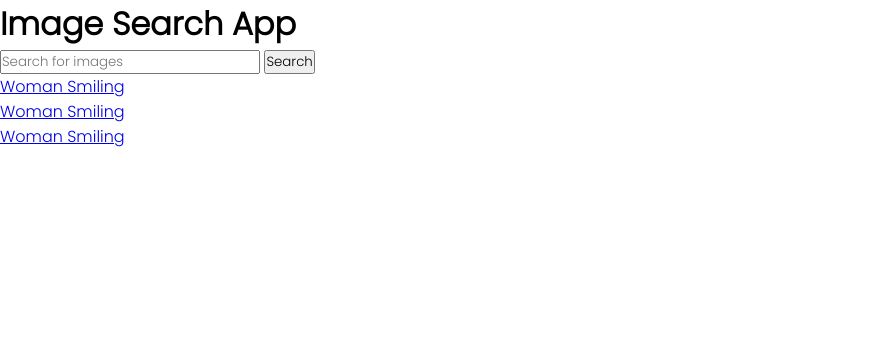
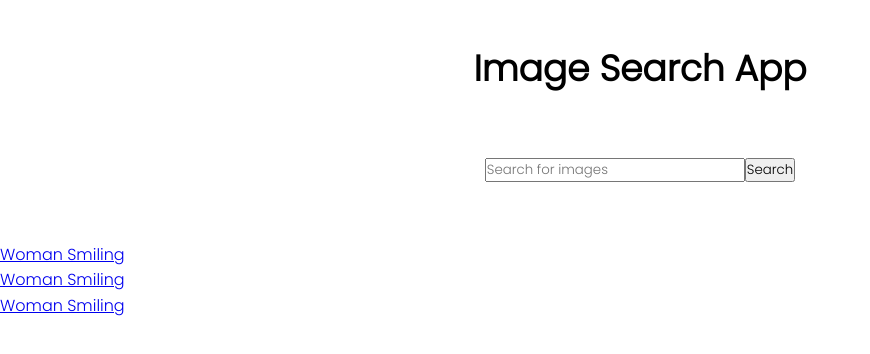
Before and after one commit to Guavalines/Image_Search, a plain HTML site: page index.html in a window 1280 px wide. Shown: the whole page, without its empty margins (0-870 px from the left). Drawn offline with Linux system fonts and the light colour scheme.

Commit message:
styled heading and form

```diff
--- a/style.css
+++ b/style.css
@@ -7,3 +7,21 @@
   box-sizing: border-box;
   font-family: 'Poppins', sans-serif;
 }
+
+body{
+  line-height: 1.6;
+}
+
+h1{
+  font-size: 36px;
+  font-weight: bold;
+  text-align: center;
+  margin: 40px 0 60px 0;
+}
+
+form{
+  display: flex;
+  justify-content: center;
+  align-items: center;
+  margin-bottom: 60px;
+}
```
